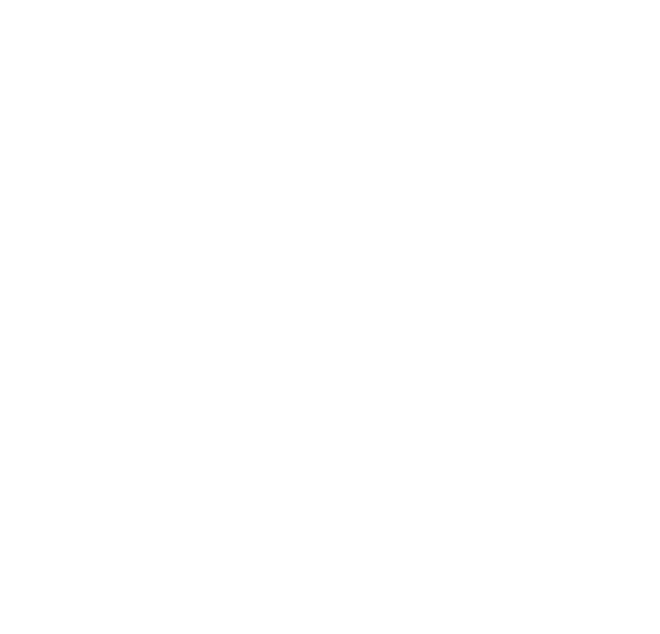
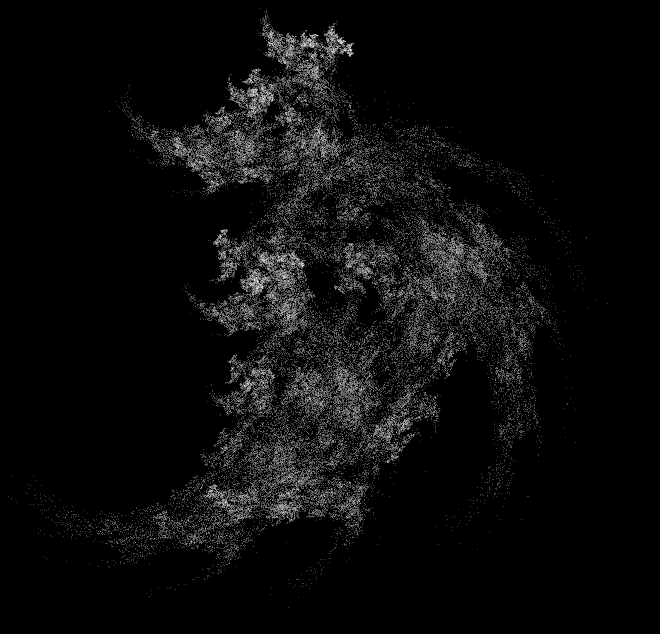
Before and after one commit to AstridFox/flamelet, a website built with Vite: page index.html in a window 1280 px wide. Shown: the whole page, without its empty margins (0-660 px from the left). Built offline with nearby package versions, Linux system fonts and the light colour scheme.

Commit message:
Fix flame rendering to scale the output to the canvas

```diff
--- a/presets/basic.json
+++ b/presets/basic.json
@@ -1,23 +1,67 @@
 {
-  "width": 400,
-  "height": 400,
-  "iterations": 50000,
+    "width": 600,
+    "height": 600,
+    "iterations": 100000,
     "gamma": 1,
     "functions": [
         {
-      "affine": [0.5, 0, 0, 0, 0.5, 0],
-      "variations": { "linear": 1 },
-      "probability": 0.34
+            "affine": [
+                0.6,
+                -0.4,
+                0.2,
+                0.4,
+                0.6,
+                -0.3
+            ],
+            "variations": {
+                "swirl": 0.7,
+                "linear": 0.3
+            },
+            "probability": 0.25
         },
         {
-      "affine": [1, 0, 0, 0, 1, 0],
-      "variations": { "swirl": 1 },
-      "probability": 0.33
+            "affine": [
+                0.4,
+                0.1,
+                -0.5,
+                -0.1,
+                0.4,
+                0.2
+            ],
+            "variations": {
+                "horseshoe": 1
+            },
+            "probability": 0.25
         },
         {
-      "affine": [1, 0, 0, 0, 1, 0],
-      "variations": { "horseshoe": 1 },
-      "probability": 0.33
+            "affine": [
+                0.3,
+                0.3,
+                0,
+                -0.3,
+                0.3,
+                0.5
+            ],
+            "variations": {
+                "sinusoidal": 0.6,
+                "linear": 0.4
+            },
+            "probability": 0.25
+        },
+        {
+            "affine": [
+                0.5,
+                0.5,
+                -0.25,
+                -0.5,
+                0.5,
+                -0.25
+            ],
+            "variations": {
+                "linear": 0.5,
+                "swirl": 0.5
+            },
+            "probability": 0.25
         }
     ]
 }
--- a/src/renderer.ts
+++ b/src/renderer.ts
@@ -17,7 +17,6 @@ export function renderFlame(
     throw new Error('2D rendering context not available');
   }
 
-  const histogram = new Uint32Array(width * height);
   const cumProbs: number[] = [];
   let totalProb = 0;
   for (const fn of functions) {
@@ -27,13 +26,28 @@ export function renderFlame(
 
   let x = 0;
   let y = 0;
+  const xs: number[] = [];
+  const ys: number[] = [];
   for (let i = 0; i < iterations; i++) {
     const r = Math.random() * totalProb;
     const idx = cumProbs.findIndex((p) => r < p);
     const fn = functions[idx >= 0 ? idx : functions.length - 1];
     [x, y] = applyFlameFunction(fn, x, y);
-    const px = Math.floor(width / 2 + x);
-    const py = Math.floor(height / 2 - y);
+    xs.push(x);
+    ys.push(y);
+  }
+
+    const minX = xs.reduce((a, b) => Math.min(a, b), Infinity);
+    const maxX = xs.reduce((a, b) => Math.max(a, b), -Infinity);
+    const minY = ys.reduce((a, b) => Math.min(a, b), Infinity);
+    const maxY = ys.reduce((a, b) => Math.max(a, b), -Infinity);
+    const rangeX = maxX - minX || 1;
+    const rangeY = maxY - minY || 1;
+
+  const histogram = new Uint32Array(width * height);
+  for (let i = 0; i < xs.length; i++) {
+    const px = Math.floor(((xs[i] - minX) / rangeX) * (width - 1));
+    const py = Math.floor((1 - (ys[i] - minY) / rangeY) * (height - 1));
     if (px >= 0 && px < width && py >= 0 && py < height) {
       histogram[py * width + px]++;
     }
--- a/src/style.css
+++ b/src/style.css
@@ -1,4 +1,5 @@
 body {
   font-family: system-ui, sans-serif;
   line-height: 1.6;
+  background-color: black;
 }
```
Lines whose indentation alone changed are shown as unchanged.
